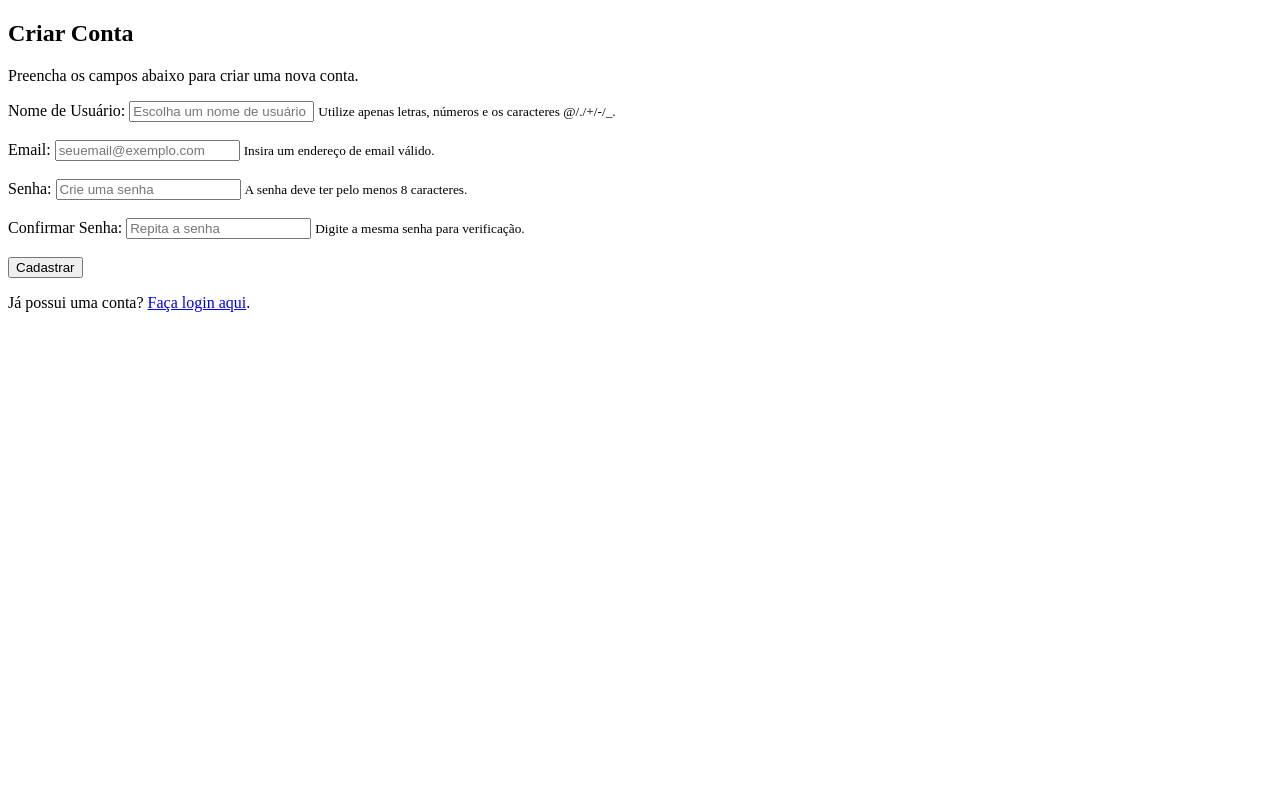
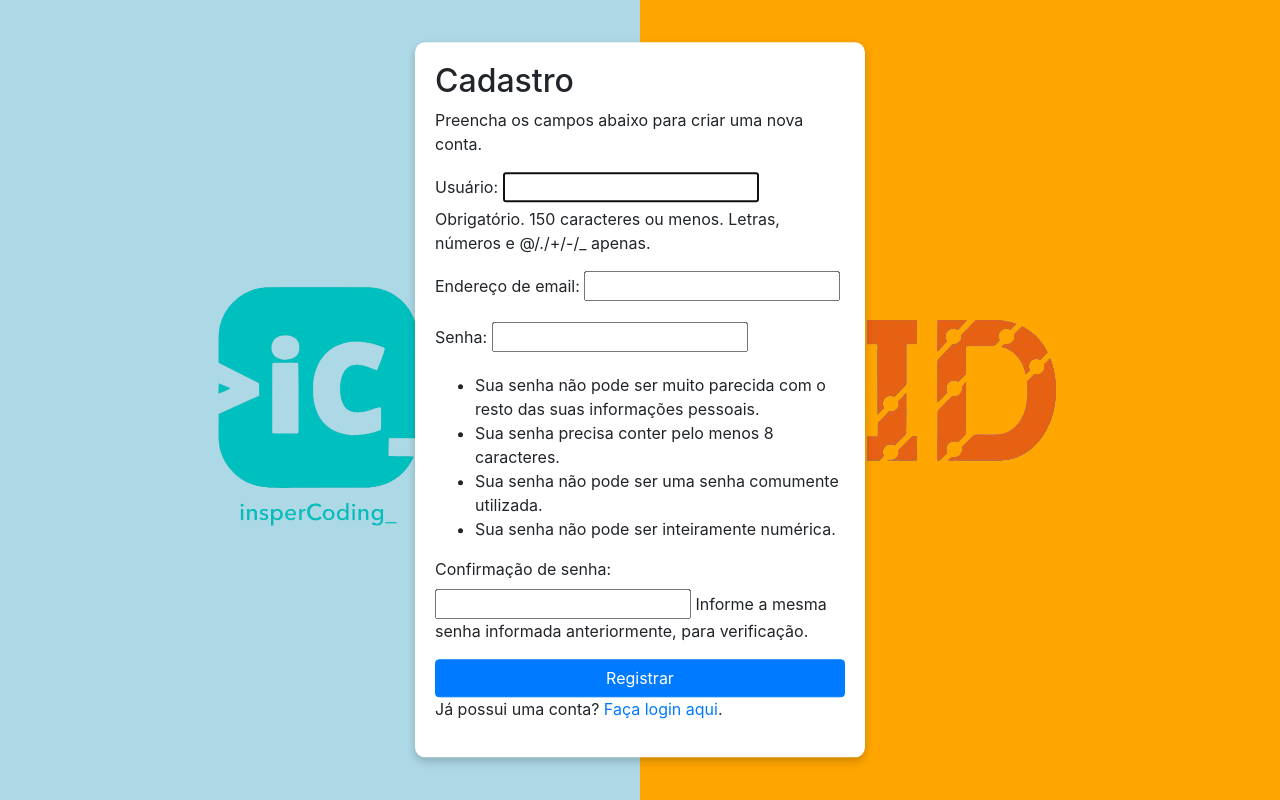
Before and after one commit to INSPER-Coding-Dynamics/GenAI-Project, a Django app: page /register/ in a window 1280 px wide. Run offline with Django 5.2, Linux system fonts and the light colour scheme; some libraries are stand-ins or nearby versions.

Commit message:
css de login e register pronto

```diff
--- a/GenAiProject/AiChatApp/templates/AiChatApp/register.html
+++ b/GenAiProject/AiChatApp/templates/AiChatApp/register.html
@@ -1,50 +1,79 @@
+{% load static %}
 <!DOCTYPE html>
-<html lang="en">
+<html lang="pt-br">
 <head>
     <meta charset="UTF-8">
     <meta name="viewport" content="width=device-width, initial-scale=1.0">
-    <title>Criar Conta</title>
+    <title>Cadastro</title>
+    <link rel="stylesheet" href="https://stackpath.bootstrapcdn.com/bootstrap/4.5.2/css/bootstrap.min.css">
+    <style>
+        body, html {
+            height: 100%;
+            margin: 0;
+        }
+        .split-container {
+            height: 100vh;
+            display: flex;
+        }
+        .left-side, .right-side {
+            width: 50%;
+            display: flex;
+            justify-content: center;
+            align-items: center;
+            flex-direction: column;
+        }
+        .left-side {
+            background-color: #ADD8E6; /* Azul Claro */
+        }
+        .right-side {
+            background-color: #FFA500; /* Laranja */
+        }
+        .form-container {
+            position: absolute;
+            top: 50%;
+            left: 50%;
+            transform: translate(-50%, -50%);
+            width: 100%;
+            max-width: 450px; /* Aumentar a largura */
+            z-index: 1;
+            background-color: white;
+            padding: 20px; /* Diminuir a altura (menor padding) */
+            border-radius: 10px;
+            box-shadow: 0px 4px 8px rgba(0, 0, 0, 0.2);
+        }
+        .left-side img {
+            max-width: 400px;
+        }
+        .right-side img {
+            max-width: 600px;
+        }
+        .error-message {
+            color: red;
+        }
+    </style>
 </head>
 <body>
-    <h2>Criar Conta</h2>
-    <p>Preencha os campos abaixo para criar uma nova conta.</p>
+    <div class="split-container">
+        <div class="left-side">
+            <img src="{% static 'AiChatApp/img/Coding.png' %}" alt="Imagem Coding">
+        </div>
+        <div class="right-side">
+            <img src="{% static 'AiChatApp/img/Dynamics.png' %}" alt="Imagem Dynamics">
+        </div>
+    </div>
 
-    <form method="post">
-        {% csrf_token %}
+    <div class="form-container">
+        <h2>Cadastro</h2>
+        <p>Preencha os campos abaixo para criar uma nova conta.</p>
 
-        <!-- Adicionar bloco para mensagens de erro -->
-        {% if form.errors %}
-            <div style="color: red;">
-                {% for field in form %}
-                    {% for error in field.errors %}
-                        <p>{{ error }}</p>
-                    {% endfor %}
-                {% endfor %}
-                {% for error in form.non_field_errors %}
-                    <p>{{ error }}</p>
-                {% endfor %}
-            </div>
-        {% endif %}
+        <form method="post">
+            {% csrf_token %}
+            {{ form.as_p }}
 
-        <label for="id_username">Nome de Usuário:</label>
-        <input type="text" id="id_username" name="username" placeholder="Escolha um nome de usuário" required>
-        <small>Utilize apenas letras, números e os caracteres @/./+/-/_.</small><br><br>
+            <button type="submit" class="btn btn-primary btn-block">Registrar</button>
+        </form>
 
-        <label for="id_email">Email:</label>
-        <input type="email" id="id_email" name="email" placeholder="seuemail@exemplo.com" required>
-        <small>Insira um endereço de email válido.</small><br><br>
-
-        <label for="id_password1">Senha:</label>
-        <input type="password" id="id_password1" name="password1" placeholder="Crie uma senha" required>
-        <small>A senha deve ter pelo menos 8 caracteres.</small><br><br>
-
-        <label for="id_password2">Confirmar Senha:</label>
-        <input type="password" id="id_password2" name="password2" placeholder="Repita a senha" required>
-        <small>Digite a mesma senha para verificação.</small><br><br>
-
-        <button type="submit">Cadastrar</button>
-    </form>
-
-    <p>Já possui uma conta? <a href="{% url 'login' %}">Faça login aqui</a>.</p>
+        <p>Já possui uma conta? <a href="{% url 'login' %}">Faça login aqui</a>.</p>
+    </div>
 </body>
 </html>
```
Also changed, not shown: GenAiProject/AiChatApp/templates/AiChatApp/login.html (+66 -28 lines), GenAiProject/AiChatApp/static/AiChatApp/img/Coding.png (added), GenAiProject/AiChatApp/static/AiChatApp/img/Dynamics.png (added).
